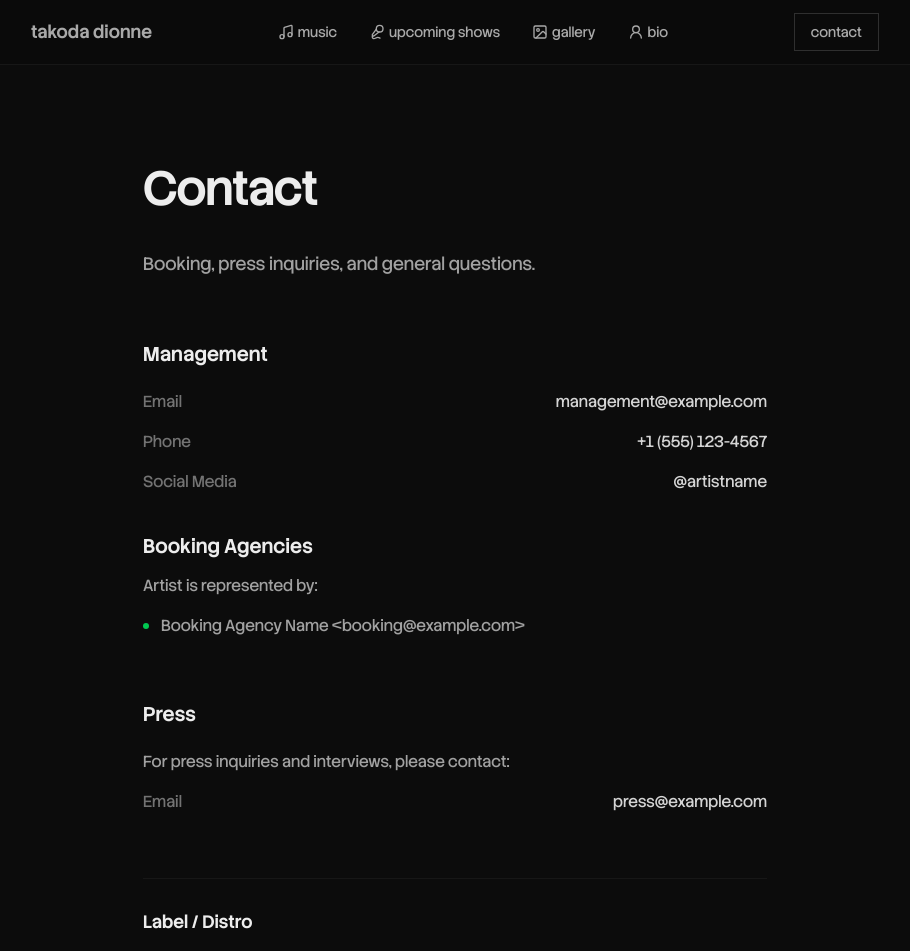
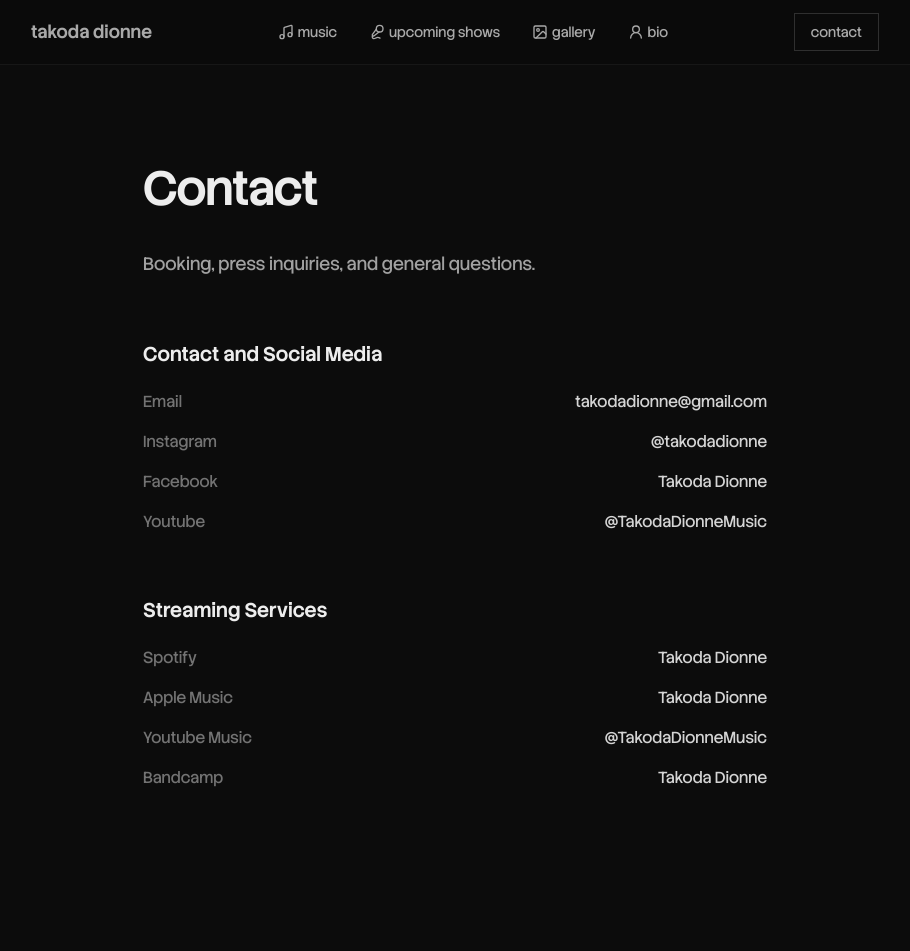
Before and after one commit to robert-chatterton/takoda-next, a Next.js app: page /contact in a window 1280 px wide. Shown: the top 951 px of the page, without its empty margins (185-1095 px from the left). Built offline with nearby package versions, Linux system fonts and the light colour scheme.

Commit message:
fix: hook up contact

```diff
--- a/app/constants.ts
+++ b/app/constants.ts
@@ -2,20 +2,21 @@ export const ARTIST_NAME = 'Takoda Dionne';
 export const LOWER_ARTIST_NAME = 'takoda dionne';
 
 // Music Streaming Links
-export const SPOTIFY = 'https://tr.ee/e83ONnUu3l';
-export const APPLE_MUSIC = 'https://tr.ee/MZ106XwDp';
-export const DISTRONET_ID = 'https://tr.ee/75Q4r2Yx';
-
-// YouTube
+export const SPOTIFY = 'https://open.spotify.com/artist/7y4kmrKNGp4AACGHmQQe5B';
+export const APPLE_MUSIC = 'https://music.apple.com/us/artist/takoda-dionne/1806844759';
+export const YOUTUBE_EMBED =
+  'https://www.youtube.com/embed/N2givJ9tIgo?si=7gUoYuePVPNFO25w';
 export const YOUTUBE_CHANNEL =
   'https://www.youtube.com/channel/UC5ApizsR_423zo_Qwm_C2Aw';
-export const YOUTUBE_EMBED =
-  'https://www.youtube.com/embed/N2givJ9tIgo?si=7gUoYuePVPNFO25w';
+export const YOUTUBE_MUSIC =
+  'https://music.youtube.com/@TakodaDionneMusic';
+export const BANDCAMP = 'https://takodadionne.bandcamp.com/';
+export const DISTRONET_ID = 'https://tr.ee/75Q4r2Yx';
 
 // Social Media
 export const INSTAGRAM = 'https://www.instagram.com/takodadionne/';
 export const FACEBOOK =
-  'https://www.facebook.com/profile.php?id=61573557910394';
+  'https://www.facebook.com/people/Takoda-Dionne/61573557910394/';
 export const EMAIL = 'takodadionne@gmail.com';
 export const LINKTREE = 'https://linktr.ee/takodadionne';
 
--- a/app/contact/page.tsx
+++ b/app/contact/page.tsx
@@ -1,4 +1,5 @@
 import Link from 'next/link';
+import { APPLE_MUSIC, BANDCAMP, EMAIL, FACEBOOK, INSTAGRAM, SPOTIFY, YOUTUBE_CHANNEL, YOUTUBE_MUSIC } from '../constants';
 
 export default function ContactPage() {
   return (
@@ -9,47 +10,29 @@ export default function ContactPage() {
       </p>
 
       <section className='mb-16'>
-        <h2 className='text-xl font-semibold mb-6'>Management</h2>
+        <h2 className='text-xl font-semibold mb-6'>Contact and Social Media</h2>
         <div className='space-y-4'>
-          <ContactInfo label='Email' value='management@example.com' />
-          <ContactInfo label='Phone' value='+1 (555) 123-4567' />
-          <ContactInfo label='Social Media' value='@artistname' />
+          <ContactInfo label='Email' value={EMAIL} />
+          <ContactInfoLink label='Instagram' value='@takodadionne' href={INSTAGRAM} />
+          <ContactInfoLink label='Facebook' value='Takoda Dionne' href={FACEBOOK} />
+          <ContactInfoLink label='Youtube' value='@TakodaDionneMusic' href={YOUTUBE_CHANNEL} />
         </div>
-
-        <h2 className='text-xl font-semibold mt-10 mb-4'>Booking Agencies</h2>
-        <p className='text-neutral-400 mb-4'>Artist is represented by:</p>
-        <ul className='space-y-2'>
-          <li className='flex items-center gap-3 text-neutral-400'>
-            <span className='w-1.5 h-1.5 rounded-full bg-green-500 flex-shrink-0' />
-            Booking Agency Name &lt;booking@example.com&gt;
-          </li>
-        </ul>
       </section>
 
-      <section>
-        <h2 className='text-xl font-semibold mb-6'>Press</h2>
-        <p className='text-neutral-400 mb-4'>
-          For press inquiries and interviews, please contact:
-        </p>
-        <ContactInfo label='Email' value='press@example.com' />
+      <section className='mb-16'>
+        <h2 className='text-xl font-semibold mb-6'>Streaming Services</h2>
+        <div className='space-y-4'>
+          <ContactInfoLink label='Spotify' value='Takoda Dionne' href={SPOTIFY} />
+          <ContactInfoLink label='Apple Music' value='Takoda Dionne' href={APPLE_MUSIC} />
+          <ContactInfoLink label='Youtube Music' value='@TakodaDionneMusic' href={YOUTUBE_MUSIC} />
+          <ContactInfoLink label='Bandcamp' value='Takoda Dionne' href={BANDCAMP} />
+        </div>
       </section>
-
-      <section className='mt-16 pt-8 border-t border-neutral-900'>
-        <h2 className='text-lg font-semibold mb-4'>Label / Distro</h2>
-        <ContactInfo label='Record Label' value='Independent • Self-Released' />
-      </section>
-
-      <Link
-        href='/'
-        className='mt-16 text-neutral-500 hover:text-white transition-colors underline decoration-neutral-700 underline-offset-4'
-      >
-        ← Back to Home
-      </Link>
     </div>
   );
 }
 
-function ContactInfo({ label, value }: { label: string; value: string }) {
+function ContactInfo({ label, value }: { label: string; value: string; }) {
   return (
     <p className='flex items-center justify-between text-neutral-300'>
       <span className='text-neutral-500'>{label}</span>
@@ -57,3 +40,14 @@ function ContactInfo({ label, value }: { label: string; value: string }) {
     </p>
   );
 }
+
+function ContactInfoLink({ label, value, href }: { label: string; value: string; href: string; }) {
+  return (
+    <p className='flex items-center justify-between text-neutral-300'>
+      <span className='text-neutral-500'>{label}</span>
+      <Link target={'_blank'} rel={'noreferrer'} href={href} className='underline-offset-4 hover:underline'>
+        {value}
+      </Link>
+    </p>
+  );
+}
```
